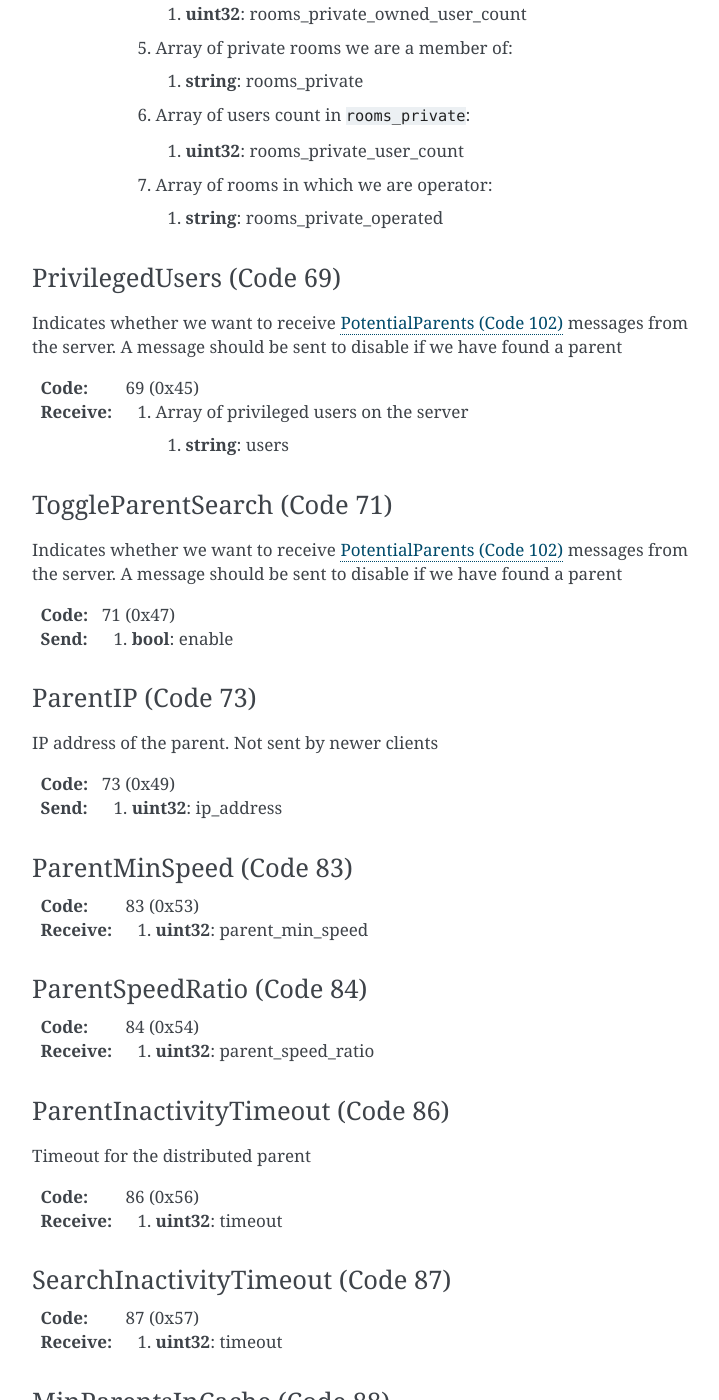
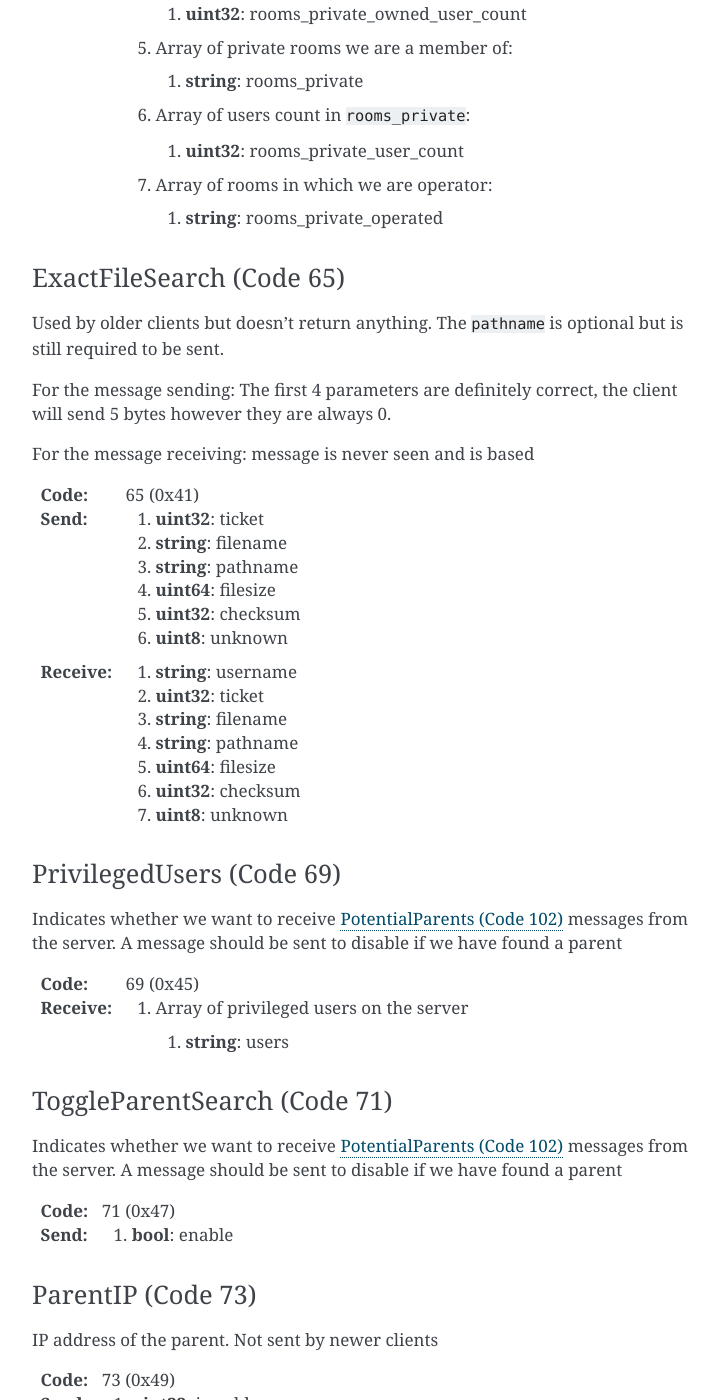
Before and after one commit to JurgenR/aioslsk, a Sphinx documentation site: the page built from docs/source/MESSAGES.rst, in a window 1280 px wide and 1400 px high, scrolled down 10688 px. Shown: the whole window, without its empty margins (388-1107 px from the left). Built offline with Sphinx 7.4.7, drawn with Linux system fonts in a browser that asks for light colours; some of the changed text lies outside the part shown.

Commit message:
feat: add ExactFileSearch message

```diff
--- a/docs/source/MESSAGES.rst
+++ b/docs/source/MESSAGES.rst
@@ -651,6 +653,35 @@ Parameter ``rooms_private_owned_user_count`` / ``rooms_private_user_count`` shou
    7. Array of rooms in which we are operator:
 
       1. **string**: rooms_private_operated
+
+
+.. _ExactFileSearch:
+
+ExactFileSearch (Code 65)
+-------------------------
+
+Used by older clients but doesn't return anything. The ``pathname`` is optional but is still required to be sent.
+
+For the message sending: The first 4 parameters are definitely correct, the client will send 5 bytes however they are always 0.
+
+For the message receiving: message is never seen and is based
+
+:Code: 65 (0x41)
+:Send:
+   1. **uint32**: ticket
+   2. **string**: filename
+   3. **string**: pathname
+   4. **uint64**: filesize
+   5. **uint32**: checksum
+   6. **uint8**: unknown
+:Receive:
+   1. **string**: username
+   2. **uint32**: ticket
+   3. **string**: filename
+   4. **string**: pathname
+   5. **uint64**: filesize
+   6. **uint32**: checksum
+   7. **uint8**: unknown
 
 
 .. _PrivilegedUsers:
```
Also changed, not shown: other parts of docs/source/MESSAGES.rst (+3 -1 lines), 1 other file.
